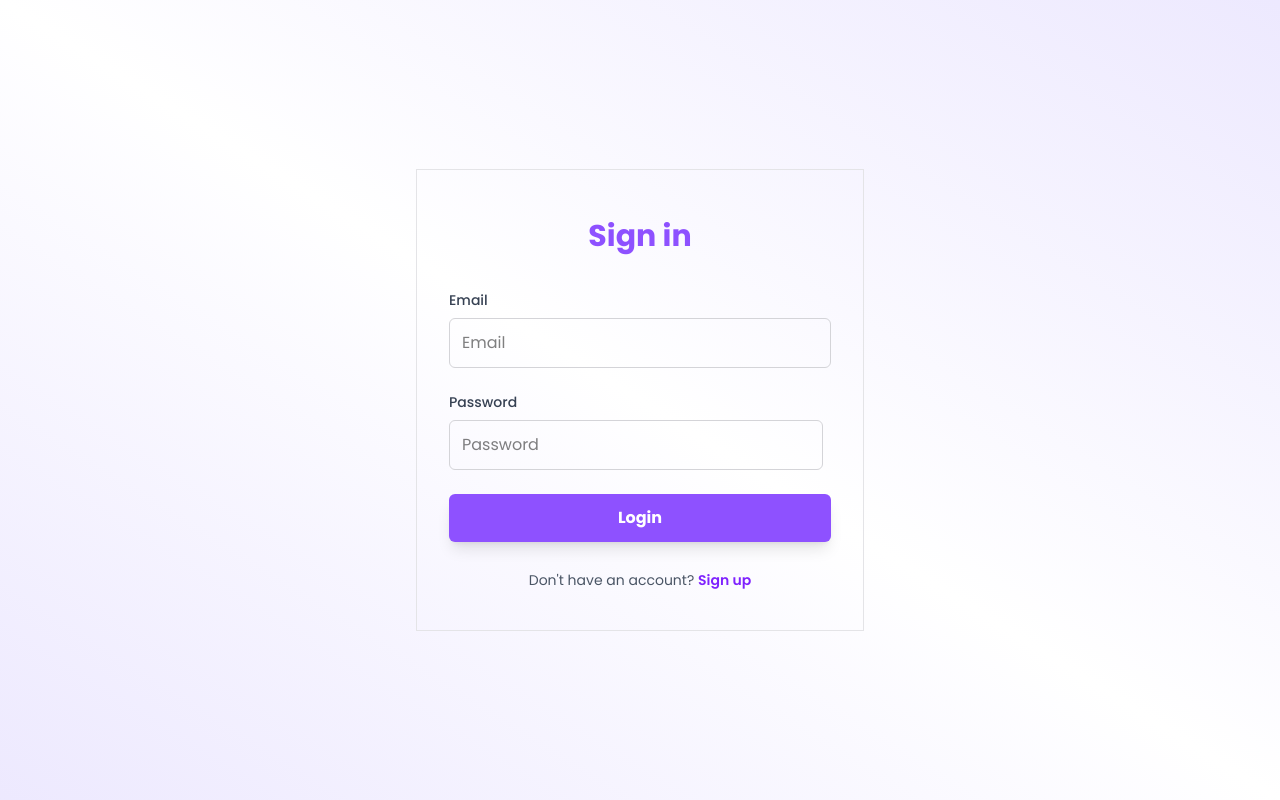
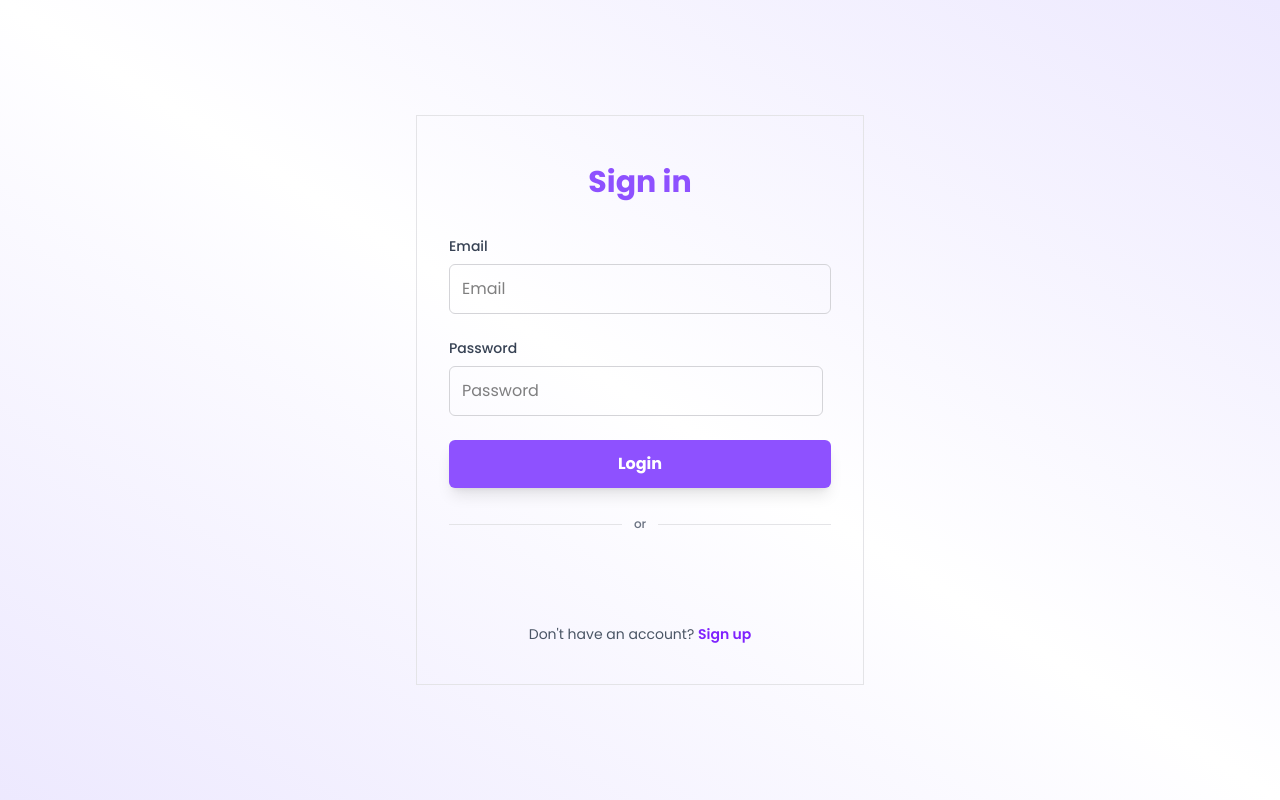
Before and after one commit to abhijithes/devchat-frontend, a React (Vite) app: page /login in a window 1280 px wide. Built offline with nearby package versions, Linux system fonts and the light colour scheme; no server answers.

Commit message:
google auth

```diff
--- a/package.json
+++ b/package.json
@@ -17,6 +17,7 @@
     "@emotion/react": "^11.14.0",
     "@emotion/styled": "^11.14.1",
     "@mui/icons-material": "^7.3.2",
+    "@react-oauth/google": "^0.13.5",
     "@tailwindcss/line-clamp": "^0.4.4",
     "@tailwindcss/vite": "^4.1.13",
     "@tanstack/react-query": "^5.90.2",
--- a/src/index.css
+++ b/src/index.css
@@ -14,3 +14,8 @@
   background-color: rgba(0, 0, 0, 0.233);
   border-radius: 4px;
 }
+
+.google-signin-button iframe {
+  transform: scaleY(1.18);
+  transform-origin: top center;
+}
--- a/src/main.tsx
+++ b/src/main.tsx
@@ -1,6 +1,7 @@
 import { createRoot } from "react-dom/client";
 import { BrowserRouter } from "react-router-dom";
 import { QueryClient, QueryClientProvider } from "@tanstack/react-query";
+import { GoogleOAuthProvider } from "@react-oauth/google";
 // import { ReactQueryDevtools } from "@tanstack/react-query-devtools";
 
 import App from "./App.tsx";
@@ -8,12 +9,15 @@ import "./index.css";
 
 // Create a QueryClient instance
 const queryClient = new QueryClient();
+const googleClientId = import.meta.env.VITE_GOOGLE_CLIENT_ID || "";
 
 createRoot(document.getElementById("root")!).render(
   <QueryClientProvider client={queryClient}>
-    <BrowserRouter>
-      <App />
-    </BrowserRouter>
+    <GoogleOAuthProvider clientId={googleClientId}>
+      <BrowserRouter>
+        <App />
+      </BrowserRouter>
+    </GoogleOAuthProvider>
     {/* Optional devtools */}
     {/* <ReactQueryDevtools initialIsOpen={false} /> */}
   </QueryClientProvider>
--- a/src/pages/Login.tsx
+++ b/src/pages/Login.tsx
@@ -1,12 +1,25 @@
-import React, { useState } from "react";
+import React, { useEffect, useRef, useState } from "react";
 import { useNavigate } from "react-router-dom";
+import { GoogleLogin } from "@react-oauth/google";
 import { endpoints } from "../constant/constant";
-import { sendOtp, verifyOtp } from "../services/auth-service";
+import { sendOtp, signInWithGoogle, verifyOtp } from "../services/auth-service";
 import Spinner from "../components/loaders/Spinner";
 import { useSnackBar } from "../components/snack-bar/snack-bar-context";
 
+type AuthResponse = {
+    token?: string;
+    jwt?: string;
+    accessToken?: string;
+    session?: string;
+    publicData?: unknown;
+    user?: unknown;
+    message?: string;
+};
+
 const AuthForm: React.FC = () => {
     const navigate = useNavigate();
+    const googleClientId = import.meta.env.VITE_GOOGLE_CLIENT_ID || "";
+    const googleButtonWrapperRef = useRef<HTMLDivElement>(null);
     const [isLogin, setIsLogin] = useState(true);
     const [formData, setFormData] = useState({
         firstName: "",
@@ -18,6 +31,8 @@ const AuthForm: React.FC = () => {
     });
 
     const [loading, setLoading] = useState(false);
+    const [googleLoading, setGoogleLoading] = useState(false);
+    const [googleButtonWidth, setGoogleButtonWidth] = useState(336);
     const [verificationLoading, setVerificationLoading] = useState(false);
     const [error, setError] = useState("");
     const [success, setSuccess] = useState("");
@@ -25,6 +40,42 @@ const AuthForm: React.FC = () => {
     const [verified, setVerified] = useState(false);
 
     const { showSnackBar } = useSnackBar();
+
+    useEffect(() => {
+        const wrapper = googleButtonWrapperRef.current;
+        if (!wrapper) return;
+
+        const syncWidth = () => {
+            setGoogleButtonWidth(Math.max(200, Math.floor(wrapper.clientWidth)));
+        };
+
+        syncWidth();
+        const resizeObserver = new ResizeObserver(syncWidth);
+        resizeObserver.observe(wrapper);
+
+        return () => resizeObserver.disconnect();
+    }, []);
+
+    const getErrorMessage = (err: unknown, fallback: string) => {
+        return err instanceof Error ? err.message : fallback;
+    };
+
+    const completeLogin = (data: AuthResponse) => {
+        const token = data.token || data.jwt || data.accessToken || data.session;
+        const publicData = data.publicData || data.user;
+
+        if (!token) {
+            throw new Error("Login succeeded, but no session token was returned");
+        }
+
+        localStorage.setItem("token", token);
+
+        if (publicData) {
+            localStorage.setItem("DEV_CHATX_USER_URD", JSON.stringify(publicData));
+        }
+
+        navigate("/");
+    };
 
     const handleChange = (e: React.ChangeEvent<HTMLInputElement>) => {
         setFormData((prev) => ({
@@ -48,9 +99,7 @@ const AuthForm: React.FC = () => {
         setLoading(true);
         try {
             const endpoint = isLogin ? endpoints.login : endpoints.register;
-      const payload = isLogin
-        ? { email, password }
-        : { firstName, lastName, email, password };
+            const payload = isLogin ? { email, password } : { firstName, lastName, email, password };
 
             const response = await fetch(endpoint, {
                 method: "POST",
@@ -61,26 +110,42 @@ const AuthForm: React.FC = () => {
                 body: JSON.stringify(payload),
             });
 
-      const data = await response.json();
+            const data = (await response.json()) as AuthResponse;
 
             if (!response.ok) throw new Error(data.message || "Something went wrong");
 
             if (isLogin && response.ok) {
                 setSuccess("Login successful!");
-        localStorage.setItem("token", data.token);
-        localStorage.setItem(
-          "DEV_CHATX_USER_URD",
-          JSON.stringify(data.publicData)
-        );
-        navigate("/");
+                completeLogin(data);
             } else {
                 setSuccess("Account created successfully!");
                 setIsLogin(true);
             }
-    } catch (err: any) {
-      setError(err.message || "Failed to connect to the server");
+        } catch (err: unknown) {
+            setError(getErrorMessage(err, "Failed to connect to the server"));
         } finally {
             setLoading(false);
+        }
+    };
+
+    const handleGoogleSuccess = async (credential?: string) => {
+        if (!credential) {
+            setError("Google did not return a sign-in credential");
+            return;
+        }
+
+        setGoogleLoading(true);
+        setError("");
+        setSuccess("");
+
+        try {
+            const data = await signInWithGoogle(credential);
+            setSuccess("Login successful!");
+            completeLogin(data);
+        } catch (err: unknown) {
+            setError(getErrorMessage(err, "Google sign-in failed. Try again later."));
+        } finally {
+            setGoogleLoading(false);
         }
     };
 
@@ -98,18 +163,12 @@ const AuthForm: React.FC = () => {
             if (response.status === 200) {
                 setSuccess("An OTP has been sent to your email");
                 setOtpVisible(true);
-        showSnackBar(
-          "Currently in Beta — please check your spam folder.",
-          "info",
-          4000
-        );
+                showSnackBar("Currently in Beta — please check your spam folder.", "info", 4000);
             } else {
                 setError("Failed to send OTP. Try again later.");
             }
-    } catch (err: any) {
-      setError(
-        err.message || "Having issues with email verification. Try later."
-      );
+        } catch (err: unknown) {
+            setError(getErrorMessage(err, "Having issues with email verification. Try later."));
         } finally {
             setVerificationLoading(false);
         }
@@ -134,16 +193,15 @@ const AuthForm: React.FC = () => {
             } else {
                 setError("Invalid or expired OTP. Please try again.");
             }
-    } catch (err: any) {
+        } catch (err: unknown) {
             console.log(err);
-      setError(err.message || "Having trouble verifying your OTP. Try later.");
+            setError(getErrorMessage(err, "Having trouble verifying your OTP. Try later."));
         } finally {
             setVerificationLoading(false);
         }
     };
 
-  const { firstName, lastName, email, otp, password, confirmPassword } =
-    formData;
+    const { firstName, lastName, email, otp, password, confirmPassword } = formData;
 
     return (
         <div className="bg-gradient-to-tr from-violet-100 via-white to-violet-100 flex justify-center items-center min-h-screen">
@@ -152,29 +210,17 @@ const AuthForm: React.FC = () => {
                     {isLogin ? "Sign in" : "Sign Up"}
                 </h2>
 
-        {error && (
-          <div className="bg-red-100 text-red-700 p-2 rounded mb-4 text-center">
-            {error}
-          </div>
-        )}
-        {success && (
-          <div className="bg-green-100 text-green-700 p-2 rounded mb-4 text-center">
-            {success}
-          </div>
-        )}
+                {error && <div className="bg-red-100 text-red-700 p-2 rounded mb-4 text-center">{error}</div>}
+                {success && <div className="bg-green-100 text-green-700 p-2 rounded mb-4 text-center">{success}</div>}
 
                 <form
                     onSubmit={handleSubmit}
-          className={`text-black grid ${
-            !isLogin ? "grid-cols-2" : "grid-cols-1"
-          } gap-2`}
+                    className={`text-black grid ${!isLogin ? "grid-cols-2" : "grid-cols-1"} gap-2`}
                 >
                     {!isLogin && (
                         <>
                             <div className="mb-4">
-                <label className="block text-sm font-medium text-gray-700 mb-2">
-                  First Name
-                </label>
+                                <label className="block text-sm font-medium text-gray-700 mb-2">First Name</label>
                                 <input
                                     name="firstName"
                                     value={firstName}
@@ -187,9 +233,7 @@ const AuthForm: React.FC = () => {
                             </div>
 
                             <div className="mb-4">
-                <label className="block text-sm font-medium text-gray-700 mb-2">
-                  Last Name
-                </label>
+                                <label className="block text-sm font-medium text-gray-700 mb-2">Last Name</label>
                                 <input
                                     name="lastName"
                                     value={lastName}
@@ -205,9 +249,7 @@ const AuthForm: React.FC = () => {
 
                     {/* Email + OTP */}
                     <div className="mb-4 col-span-2">
-            <label className="block text-sm font-medium text-gray-700 mb-2">
-              Email
-            </label>
+                        <label className="block text-sm font-medium text-gray-700 mb-2">Email</label>
                         <div className="flex gap-3">
                             <input
                                 name="email"
@@ -252,9 +294,7 @@ const AuthForm: React.FC = () => {
                     )}
 
                     <div className="mb-4">
-            <label className="block text-sm font-medium text-gray-700 mb-2">
-              Password
-            </label>
+                        <label className="block text-sm font-medium text-gray-700 mb-2">Password</label>
                         <input
                             name="password"
                             value={password}
@@ -268,9 +308,7 @@ const AuthForm: React.FC = () => {
 
                     {!isLogin && (
                         <div className="mb-6">
-              <label className="block text-sm font-medium text-gray-700 mb-2">
-                Confirm Password
-              </label>
+                            <label className="block text-sm font-medium text-gray-700 mb-2">Confirm Password</label>
                             <input
                                 name="confirmPassword"
                                 value={confirmPassword}
@@ -290,6 +328,41 @@ const AuthForm: React.FC = () => {
                     >
                         {loading ? "Processing..." : isLogin ? "Login" : "Create Account"}
                     </button>
+
+                    {isLogin && (
+                        <div className="col-span-2">
+                            <div className="flex items-center gap-3 my-5">
+                                <div className="h-px flex-1 bg-zinc-200" />
+                                <span className="text-xs font-medium text-gray-500">or</span>
+                                <div className="h-px flex-1 bg-zinc-200" />
+                            </div>
+
+                            <div ref={googleButtonWrapperRef} className="google-signin-button w-full min-h-11">
+                                {!googleClientId ? (
+                                    <div className="w-full bg-red-100 text-red-700 p-2 rounded text-center text-sm">
+                                        Google Sign-In is missing VITE_GOOGLE_CLIENT_ID
+                                    </div>
+                                ) : googleLoading ? (
+                                    <div className="flex items-center justify-center h-11">
+                                        <Spinner />
+                                    </div>
+                                ) : (
+                                    <GoogleLogin
+                                        onSuccess={(credentialResponse) =>
+                                            handleGoogleSuccess(credentialResponse.credential)
+                                        }
+                                        onError={() => setError("Google sign-in failed. Try again later.")}
+                                        theme="outline"
+                                        size="medium"
+                                        text="signin_with"
+                                        shape="rectangular"
+                                        logo_alignment="left"
+                                        width={String(googleButtonWidth)}
+                                    />
+                                )}
+                            </div>
+                        </div>
+                    )}
 
                     <p className="text-center text-sm text-gray-600 mt-5 col-span-2">
                         {isLogin ? "Don't have an account?" : "Already have an account?"}{" "}
```
Also changed, not shown: src/constant/constant.ts (+4 -5 lines), src/services/auth-service.ts (+28 -0 lines), 2 other files (tests, documents, lock files or other folders). Lines whose indentation alone changed are shown as unchanged.
